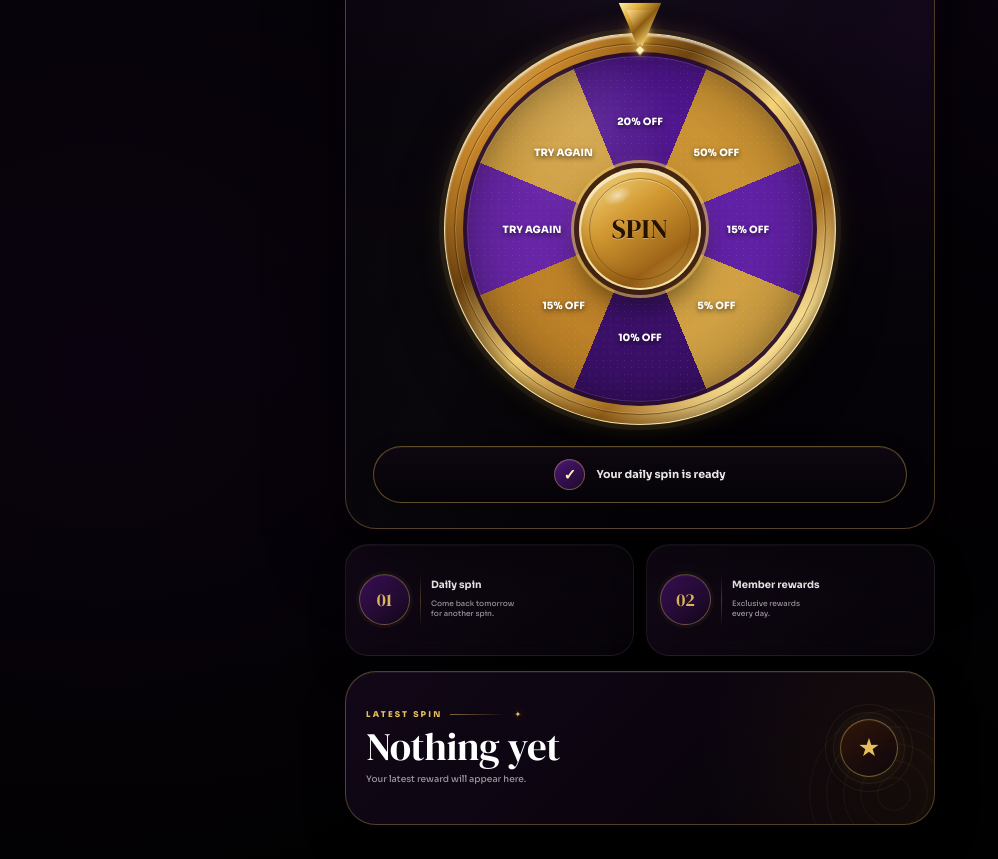
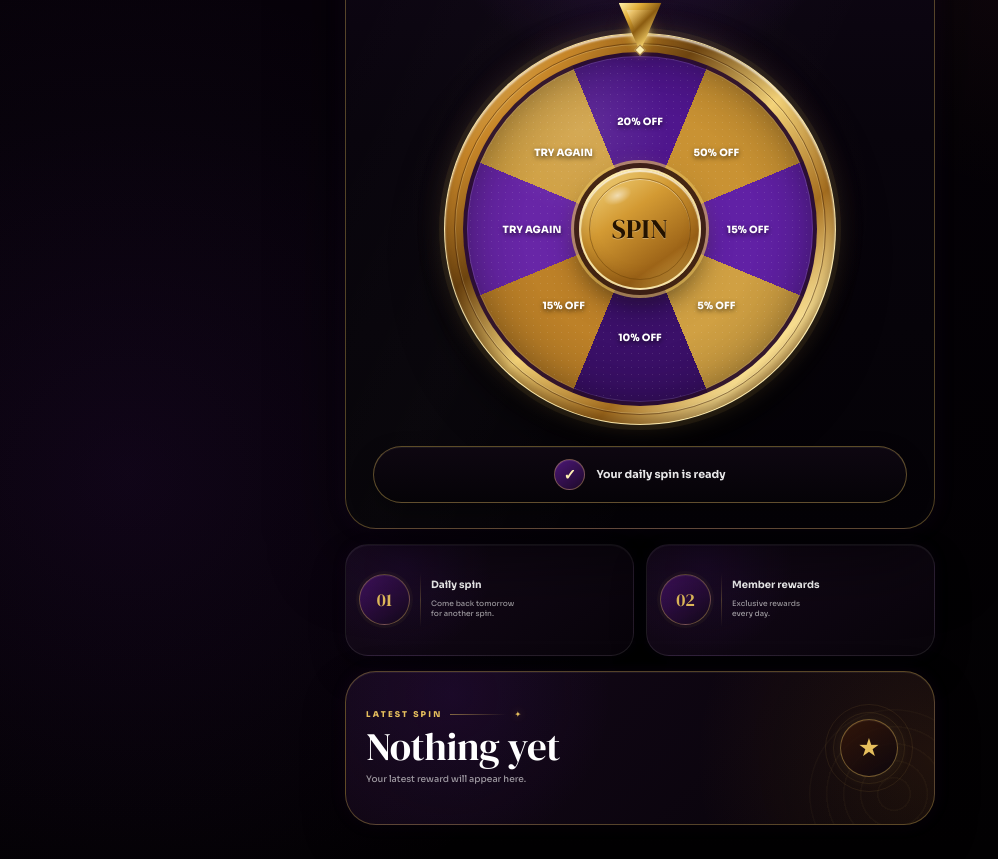
Before and after one commit to marvcomps26/marvalous-spin-wheel-test, a plain HTML site: page index.html in a window 1280 px wide. Shown: the part 424-1283 px from the top of the page, without its empty margins (0-998 px from the left). Drawn offline with Linux system fonts and the light colour scheme.

Commit message:
Update style.css

```diff
--- a/style.css
+++ b/style.css
@@ -31,29 +31,33 @@ body {
   overflow-x: hidden;
 
   color: #ffffff;
-
   font-family: "Sora", Arial, sans-serif;
 
   background:
     radial-gradient(
-      circle at 50% -10%,
-      rgba(84, 17, 140, 0.28),
+      circle at 50% -8%,
+      rgba(118, 31, 190, 0.38),
       transparent 30%
     ),
     radial-gradient(
-      circle at 92% 22%,
-      rgba(79, 19, 129, 0.09),
-      transparent 34%
+      circle at 85% 20%,
+      rgba(168, 101, 23, 0.08),
+      transparent 25%
     ),
     radial-gradient(
-      circle at 8% 62%,
-      rgba(97, 22, 156, 0.07),
-      transparent 38%
+      circle at 50% 52%,
+      rgba(255, 207, 98, 0.05),
+      transparent 26%
+    ),
+    radial-gradient(
+      circle at 10% 70%,
+      rgba(108, 31, 164, 0.12),
+      transparent 34%
     ),
     linear-gradient(
       180deg,
-      #08030b 0%,
-      #040205 42%,
+      #100216 0%,
+      #050207 42%,
       #020102 100%
     );
 }
@@ -408,43 +412,36 @@ body::after {
 
 .hero-panel {
   position: relative;
-
   overflow: hidden;
 
-  padding:
-    28px 18px
-    21px;
-
+  padding: 28px 18px 21px;
   text-align: center;
-
-  border-radius:
-    var(--radius-xl);
+  border-radius: var(--radius-xl);
 
   background:
     radial-gradient(
-      circle at 50% 15%,
-      rgba(78, 20, 115, 0.22),
-      transparent 31%
+      circle at 50% 18%,
+      rgba(118, 31, 190, 0.25),
+      transparent 30%
     ),
     radial-gradient(
-      circle at 100% 38%,
-      rgba(106, 28, 149, 0.09),
-      transparent 34%
+      circle at 50% 60%,
+      rgba(255, 208, 96, 0.04),
+      transparent 42%
     ),
     linear-gradient(
       180deg,
-      rgba(18, 8, 24, 0.985) 0%,
-      rgba(8, 4, 11, 0.992) 50%,
+      rgba(20, 8, 28, 0.985) 0%,
+      rgba(8, 4, 12, 0.992) 52%,
       rgba(4, 2, 6, 0.997) 100%
     );
 
-  border:
-    1px solid rgba(230, 191, 93, 0.31);
+  border: 1px solid rgba(230, 191, 93, 0.34);
 
   box-shadow:
     0 28px 70px rgba(0, 0, 0, 0.58),
-    0 0 20px rgba(80, 21, 120, 0.09),
-    inset 0 1px 0 rgba(255, 255, 255, 0.055);
+    0 0 26px rgba(103, 31, 160, 0.14),
+    inset 0 1px 0 rgba(255, 255, 255, 0.06);
 }
 
 .hero-panel::before {
@@ -687,35 +684,24 @@ body::after {
   content: "";
 
   position: absolute;
-
-  width: 92%;
-
+  width: 94%;
   aspect-ratio: 1;
-
   top: 51%;
   left: 50%;
-
-  transform:
-    translate(
-      -50%,
-      -50%
-    );
-
+  transform: translate(-50%, -50%);
   z-index: -1;
-
   border-radius: 50%;
 
   background:
     radial-gradient(
       circle,
-      rgba(150, 83, 12, 0.13),
-      rgba(101, 29, 135, 0.08) 46%,
+      rgba(255, 201, 84, 0.12),
+      rgba(111, 32, 197, 0.14) 42%,
       transparent 68%
     );
 
-  filter: blur(20px);
-}
-
+  filter: blur(22px);
+}
 
 /* =========================================
    POINTER
@@ -1721,64 +1707,35 @@ body::after {
 
 .info-card {
   min-width: 0;
-
   min-height: 112px;
-
-  padding:
-    15px 13px;
+  padding: 15px 13px;
 
   display: flex;
-
   align-items: center;
-
   gap: 10px;
 
-  border-radius:
-    23px;
-
-  background:
+  border-radius: 23px;
+
+  background:
+    radial-gradient(
+      circle at 20% 20%,
+      rgba(111, 32, 197, 0.10),
+      transparent 36%
+    ),
     linear-gradient(
       145deg,
-      rgba(
-        19,
-        9,
-        24,
-        0.97
-      ),
-      rgba(
-        7,
-        4,
-        9,
-        0.99
-      )
-    );
-
-  border:
-    1px solid
-    rgba(
-      255,
-      255,
-      255,
-      0.08
-    );
+      rgba(23, 10, 29, 0.98),
+      rgba(8, 4, 10, 0.99)
+    );
+
+  border: 1px solid rgba(255, 255, 255, 0.09);
 
   box-shadow:
-    0 16px 35px
-    rgba(
-      0,
-      0,
-      0,
-      0.28
-    ),
-
-    inset 0 1px 0
-    rgba(
-      255,
-      255,
-      255,
-      0.055
-    );
-}
+    0 16px 35px rgba(0, 0, 0, 0.30),
+    0 0 16px rgba(95, 27, 146, 0.08),
+    inset 0 1px 0 rgba(255, 255, 255, 0.06);
+}
+
 
 .info-number {
   width: 51px;
@@ -1899,81 +1856,42 @@ body::after {
 
 .recent-win-card {
   position: relative;
-
   overflow: hidden;
 
   min-height: 154px;
-
   margin-top: 15px;
-
-  padding:
-    22px 20px;
+  padding: 22px 20px;
 
   display: flex;
-
   align-items: center;
-
-  justify-content:
-    space-between;
-
+  justify-content: space-between;
   gap: 18px;
 
-  border-radius:
-    var(--radius-xl);
+  border-radius: var(--radius-xl);
 
   background:
     radial-gradient(
       circle at 100% 58%,
-      rgba(
-        153,
-        94,
-        16,
-        0.11
-      ),
-      transparent 39%
+      rgba(179, 107, 22, 0.14),
+      transparent 40%
     ),
-
+    radial-gradient(
+      circle at 18% 15%,
+      rgba(111, 32, 197, 0.10),
+      transparent 32%
+    ),
     linear-gradient(
       135deg,
-      rgba(
-        18,
-        7,
-        23,
-        0.99
-      ),
-      rgba(
-        6,
-        3,
-        8,
-        0.995
-      )
-    );
-
-  border:
-    1px solid
-    rgba(
-      230,
-      191,
-      93,
-      0.31
-    );
+      rgba(20, 8, 25, 0.99),
+      rgba(7, 3, 9, 0.995)
+    );
+
+  border: 1px solid rgba(230, 191, 93, 0.33);
 
   box-shadow:
-    0 19px 42px
-    rgba(
-      0,
-      0,
-      0,
-      0.38
-    ),
-
-    inset 0 1px 0
-    rgba(
-      255,
-      255,
-      255,
-      0.055
-    );
+    0 19px 42px rgba(0, 0, 0, 0.38),
+    0 0 18px rgba(125, 44, 183, 0.08),
+    inset 0 1px 0 rgba(255, 255, 255, 0.06);
 }
 
 .recent-win-card::before {
@@ -3404,6 +3322,25 @@ body::after {
 /* =========================================
    LARGER SCREENS
 ========================================= */
+@keyframes heroBreath {
+  0%, 100% {
+    box-shadow:
+      0 28px 70px rgba(0, 0, 0, 0.58),
+      0 0 20px rgba(103, 31, 160, 0.10),
+      inset 0 1px 0 rgba(255, 255, 255, 0.06);
+  }
+
+  50% {
+    box-shadow:
+      0 28px 70px rgba(0, 0, 0, 0.58),
+      0 0 30px rgba(125, 44, 183, 0.16),
+      inset 0 1px 0 rgba(255, 255, 255, 0.06);
+  }
+}
+
+.hero-panel {
+  animation: heroBreath 4.5s ease-in-out infinite;
+}
 
 @media (min-width: 700px) {
 
```
